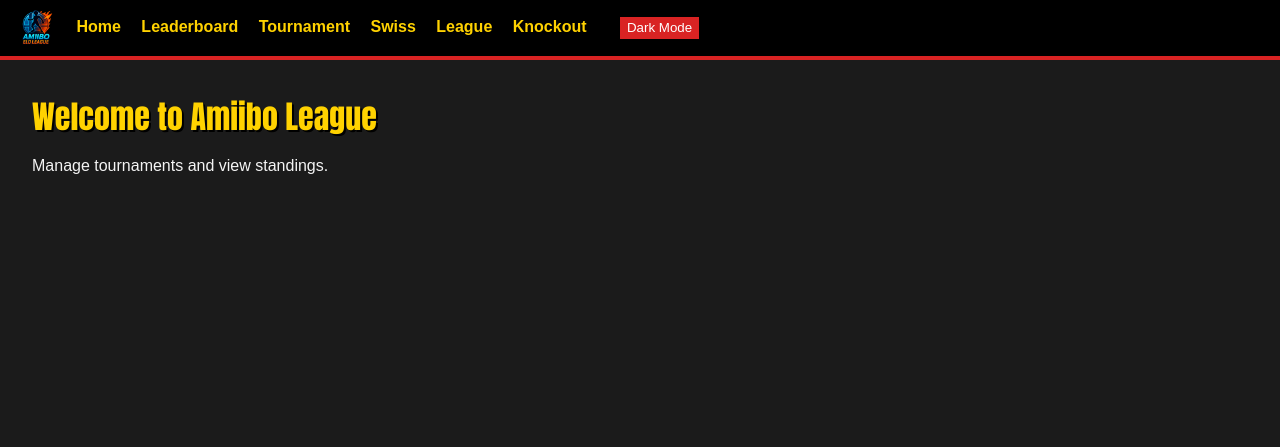
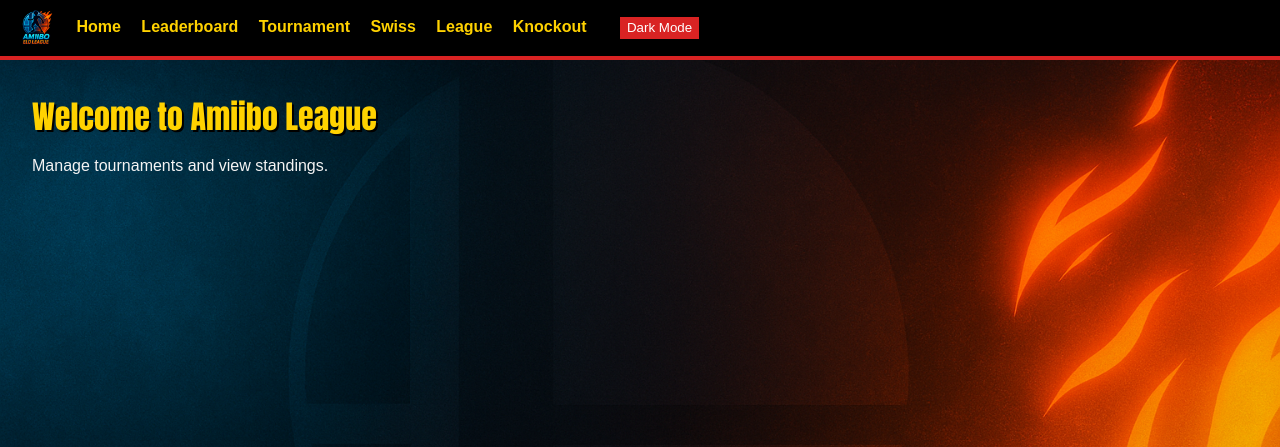
Before and after one commit to Matthes404/amiibo-league, a Flask app: page / in a window 1280 px wide. Shown: the top 447 px of the page. Run offline with Flask 3, Linux system fonts and the light colour scheme.

Commit message:
Add background image

```diff
--- a/static/style.css
+++ b/static/style.css
@@ -11,7 +11,8 @@
 body {
     font-family: Arial, sans-serif;
     margin: 0;
-    background: var(--bg-color);
+    background: var(--bg-color) url("/logo/background.png") no-repeat center center fixed;
+    background-size: cover;
     color: var(--text-color);
 }
 
```
